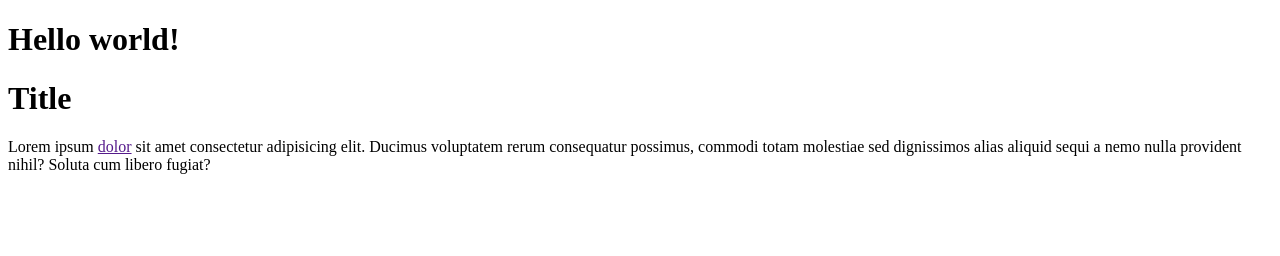
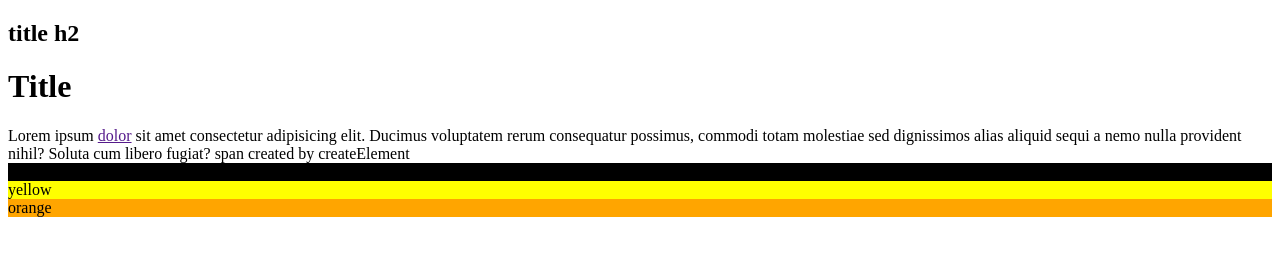
Before and after one commit to S1nBer/JS, a plain HTML site: page index.html in a window 1280 px wide. Drawn offline with Linux system fonts and the light colour scheme.

Commit message:
manipupulation dom

```diff
--- a/index.html
+++ b/index.html
@@ -16,6 +16,6 @@
       totam molestiae sed dignissimos alias aliquid sequi a nemo nulla provident
       nihil? Soluta cum libero fugiat?
     </div>
-    <script src="lc-attribute.js"></script>
+    <script src="lc-manipupulation-dom.js"></script>
   </body>
 </html>
--- /dev/null
+++ b/lc-manipupulation-dom.js
@@ -0,0 +1,38 @@
+const div = document.querySelector("div");
+const title = document.querySelector("h1");
+title.innerHTML = "<span>text</span>";
+title.textContent = "<br>new text";
+/* title.appendChild("<span>appen</span>"); */
+title.insertAdjacentHTML("beforebegin", "<h2>title h2</h2>");
+
+title.innerHTML += "<span>new text</span>";
+const span = title.querySelector("span");
+console.log(span);
+/* title.innerHTML += "<span>new text</span>"; */
+span.textContent = "asd";
+
+// *Create element
+const span2 = document.createElement("span");
+span2.textContent = "span created by createElement";
+span2.classList.add("myClass");
+console.log(span2);
+title.appendChild(span2);
+
+div.appendChild(span2);
+
+const fragment = document.createDocumentFragment();
+console.log(fragment);
+const colors = ["black", "yellow", "orange"];
+colors.forEach((color) => {
+  const item = document.createElement("div");
+  item.classList.add(`bg-${color}`);
+  item.style.backgroundColor = color;
+  item.textContent = color;
+  fragment.appendChild(item);
+});
+
+document.body.appendChild(fragment);
+
+// *Delete elements
+/* title.remove(); */
+title.parentElement.removeChild(title);
```
